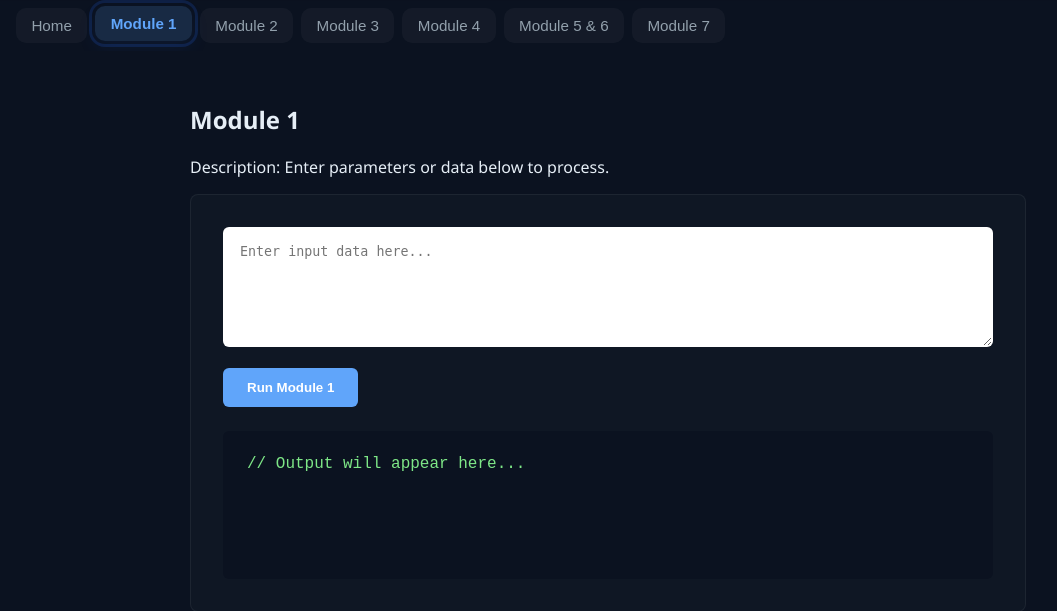
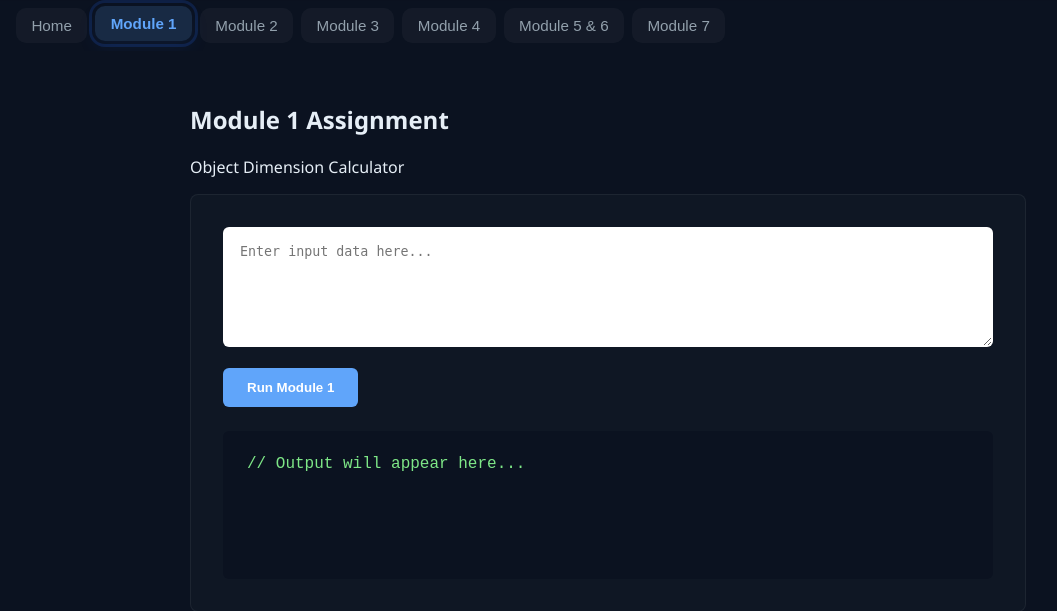
Before and after one commit to NectarCoder/comp-vision-hw-site, a Flask app: page / in a window 1280 px wide, after a click on "Module 1". Shown: the part 68-679 px from the top of the page, without its empty margins (32-1089 px from the left). Run offline with Flask 3, Linux system fonts and the light colour scheme.

Commit message:
changing structure

```diff
--- a/app.py
+++ b/app.py
@@ -2,7 +2,9 @@
 from flask_cors import CORS
 import time
 
-app = Flask(__name__)
+# Serve static assets from the templates folder so they can be moved
+# from /static into /templates while keeping the same "url_for('static', ...)"
+app = Flask(__name__, static_folder='templates', static_url_path='/static')
 CORS(app)  # Enable CORS for all routes
 
 # --- Routes ---
--- a/templates/index.html
+++ b/templates/index.html
@@ -12,7 +12,7 @@
 <body class="dark">
 
     <header>
-        <h1>Krishna's Computer Vision Coursework Site</h1>
+        <h1 id="site-title" role="button" tabindex="0" onclick="switchTab('home')" onkeydown="if(event.key==='Enter'||event.key===' ') switchTab('home')">Krishna's Computer Vision Coursework Site</h1>
         <div class="header-controls">
             <button id="theme-toggle" class="theme-toggle" aria-label="Toggle color theme" title="Toggle color theme"
                 aria-pressed="true">
@@ -81,8 +81,8 @@
 
         <!-- MODULE 1 -->
         <div id="a1" class="tab-content">
-            <h2>Module 1</h2>
-            <p class="description">Description: Enter parameters or data below to process.</p>
+            <h2>Module 1 Assignment</h2>
+            <p class="description">Object Dimension Calculator</p>
             <div class="module-container">
                 <textarea id="input-a1" placeholder="Enter input data here..."></textarea>
                 <button class="run-btn" onclick="runModule('a1')">Run Module 1</button>
@@ -92,8 +92,8 @@
 
         <!-- MODULE 2 -->
         <div id="a2" class="tab-content">
-            <h2>Module 2</h2>
-            <p class="description">Description for Module 2.</p>
+            <h2>Module 2 Assignment</h2>
+            <p class="description">Object Detection with Correlation-Based Template Matching</p>
             <div class="module-container">
                 <textarea id="input-a2" placeholder="Enter input data here..."></textarea>
                 <button class="run-btn" onclick="runModule('a2')">Run Module 2</button>
@@ -103,8 +103,8 @@
 
         <!-- MODULE 3 -->
         <div id="a3" class="tab-content">
-            <h2>Module 3</h2>
-            <p class="description">Description for Module 3.</p>
+            <h2>Module 3 Assignment</h2>
+            <p class="description">Object Boundary Detection &amp; Segmentation</p>
             <div class="module-container">
                 <textarea id="input-a3" placeholder="Enter input data here..."></textarea>
                 <button class="run-btn" onclick="runModule('a3')">Run Module 3</button>
@@ -114,8 +114,8 @@
 
         <!-- MODULE 4 -->
         <div id="a4" class="tab-content">
-            <h2>Module 4</h2>
-            <p class="description">Description for Module 4.</p>
+            <h2>Module 4 Assignment</h2>
+            <p class="description">Image Stitching &amp; SIFT Feature Extraction</p>
             <div class="module-container">
                 <textarea id="input-a4" placeholder="Enter input data here..."></textarea>
                 <button class="run-btn" onclick="runModule('a4')">Run Module 4</button>
@@ -125,8 +125,8 @@
 
         <!-- MODULE 5 & 6 -->
         <div id="a56" class="tab-content">
-            <h2>Module 5 & 6</h2>
-            <p class="description">Combined advanced module.</p>
+            <h2>Module 5 &amp; 6 Assignment</h2>
+            <p class="description">Real-Time Object Tracker</p>
             <div class="module-container">
                 <textarea id="input-a56" placeholder="Enter input data here..."></textarea>
                 <button class="run-btn" onclick="runModule('a56')">Run Module 5 & 6</button>
@@ -136,8 +136,8 @@
 
         <!-- MODULE 7 -->
         <div id="a7" class="tab-content">
-            <h2>Module 7</h2>
-            <p class="description">Final Project.</p>
+            <h2>Module 7 Assignment</h2>
+            <p class="description">Object Dimension Calculator using Calibrated Stereo; Pose Estimation &amp; Hand Tracking</p>
             <div class="module-container">
                 <textarea id="input-a7" placeholder="Enter input data here..."></textarea>
                 <button class="run-btn" onclick="runModule('a7')">Run Module 7</button>
--- a/static/styles.css
+++ b/templates/styles.css
@@ -113,6 +113,10 @@ header {
 .theme-toggle:hover { transform: translateY(-1px); border-color: var(--primary); background: var(--surface-hover); }
 
 h1 { margin: 0; font-size: 1.25rem; font-weight: 600; color: var(--primary); }
+
+/* Make the main title clearly interactive when clickable */
+#site-title { cursor: pointer; display: inline-block; }
+#site-title:focus { outline: 3px solid rgba(37,99,235,0.18); outline-offset: 6px; border-radius: 6px; }
 
 /* Navigation Tabs (now floating rounded buttons) */
 .tabs {
```
Also changed, not shown: templates/favicon.ico (renamed from static/favicon.ico), templates/script.js (renamed from static/script.js).
